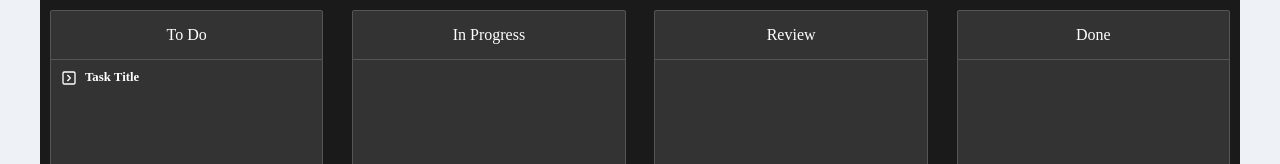
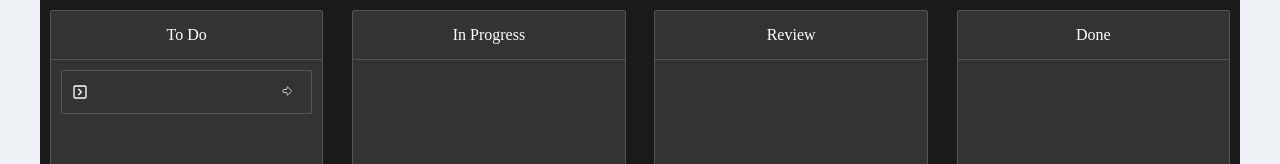
Before and after one commit to mirato12251999-blip/todolist-react, a React (Vite) app: page / in a window 1280 px wide. Shown: the part 173-337 px from the top of the page. Built offline with nearby package versions, Linux system fonts and the light colour scheme.

Commit message:
feature: change

```diff
--- a/src/components/task/task.module.css
+++ b/src/components/task/task.module.css
@@ -1,22 +1,27 @@
 .task {
     color: white;
     cursor: pointer;
+    padding: 10px;
+    border: 1px solid #555;
 }
 
 .header {
-    font-size: 0.8em;
+    font-size: 1em;
     font-weight: bold;
-    margin-bottom: 10px;
     display: flex;
     flex-direction: row;
+    align-items: center;
+    justify-content: space-between;
 }
 
-.header>p {
-    margin: 0;
+.header>div {
+    display: flex;
+    flex-direction: row;
+    align-items: center;
 }
 
-.header>span {
-    font-size: 0.6em;
+.header p {
+    margin: 0;
 }
 
 .icon {
@@ -33,3 +38,32 @@
     transform: rotate(90deg);
     transition: transform 0.3s ease;
 }
+
+.statusBtn {
+    font-size: 0.7em;
+    color: #ccc;
+    background-color: transparent;
+    border: none;
+    border-radius: 3px;
+    cursor: pointer;
+    padding: 4px 8px;
+}
+
+.arrowIcon {
+    width: 12px;
+    height: 12px;
+    margin-left: 5px;
+}
+
+.details {
+    font-size: 0.7em;
+    color: #ccc;
+    background-color: #555;
+}
+
+.details p {
+    margin: 0;
+    margin-top: 5px;
+    font-size: 1.2em;
+    text-align: left;
+}
--- a/src/components/task/task.tsx
+++ b/src/components/task/task.tsx
@@ -1,9 +1,15 @@
 import { useState } from 'react';
-import { SquareChevronRight } from 'lucide-react';
+import { SquareChevronRight, ArrowBigRight } from 'lucide-react';
 
 import styles from './task.module.css';
 
-export const Task = () => {
+interface propsType {
+    title: string;
+    details: string;
+    hanldeStatus?: () => void;
+}
+
+export const Task = (props: propsType) => {
     const [isShow, setShow] = useState(false);
 
     const handleTask = () => {
@@ -13,15 +19,20 @@ export const Task = () => {
     return (
         <div className={styles["task"]} onClick={handleTask}>
             <div className={styles["header"]}>
-                {
-                    isShow ? <SquareChevronRight className={styles["iconRotated"]} /> : <SquareChevronRight className={styles["icon"]} />
-                }
-                <p>Task Title</p>
+                <div>
+                    {
+                        isShow ? <SquareChevronRight className={styles["iconRotated"]} /> : <SquareChevronRight className={styles["icon"]} />
+                    }
+                    <p>{props.title}</p>
+                </div>
+                <button className={styles["statusBtn"]} onClick={props.hanldeStatus}>
+                    <ArrowBigRight className={styles["arrowIcon"]} />
+                </button>
             </div>
             {
                 isShow && (
                     <div className={styles["details"]}>
-                        <p>Task details go here. This section is visible when isShow is true.</p>
+                        <p>{props.details}</p>
                     </div>
                 )
             }
```
